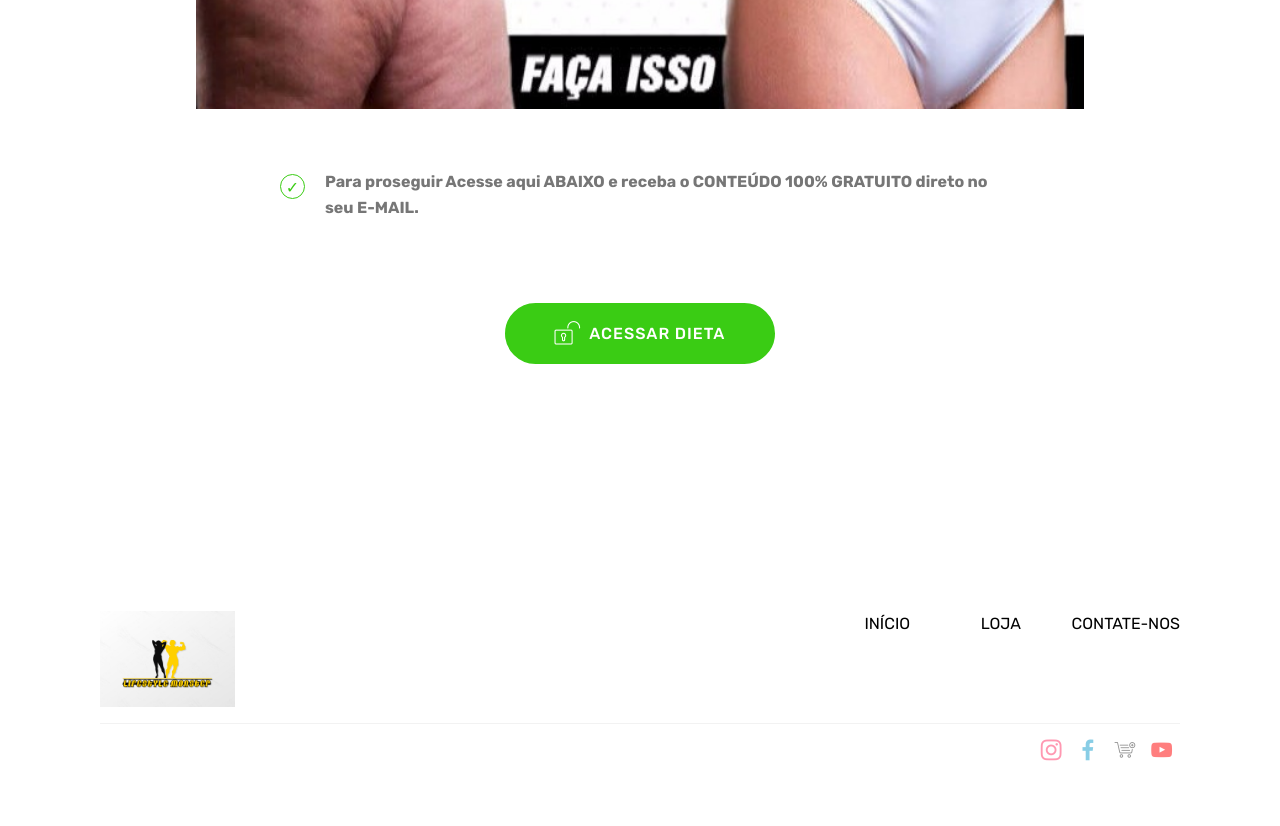
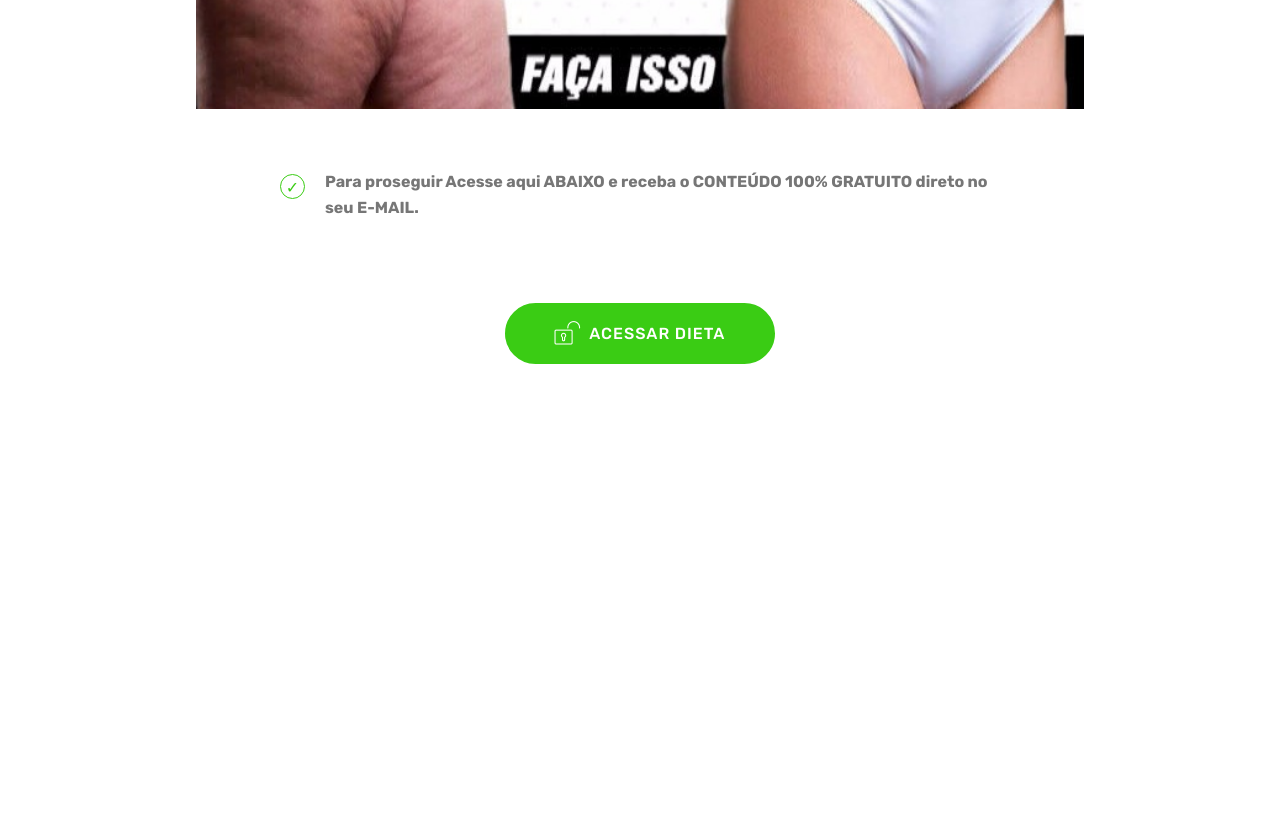
Before and after one commit to lifestylemonster/dieta, a plain HTML site: page index.html in a window 1280 px wide. Shown: the part 1694-2520 px from the top of the page. After the commit the page ends 2185 px from the top, so only its background shows below. Drawn offline with Linux system fonts and the light colour scheme; files whose address does not match are found by name.

Commit message:
create github pages

```diff
--- a/assets/mobirise/css/mbr-additional.css
+++ b/assets/mobirise/css/mbr-additional.css
@@ -835,73 +835,3 @@ section.lazy-placeholder:after {
   padding-bottom: 120px;
   background-color: #ffffff;
 }
-.cid-scambFIV9b {
-  padding-top: 120px;
-  padding-bottom: 45px;
-  background-color: #ffffff;
-}
-@media (max-width: 767px) {
-  .cid-scambFIV9b .media-wrap {
-    margin-bottom: 1rem;
-    text-align: center;
-  }
-}
-.cid-scambFIV9b .media-wrap .mbr-iconfont-logo {
-  font-size: 7rem;
-  color: #f36;
-}
-.cid-scambFIV9b .media-wrap img {
-  height: 6rem;
-}
-.cid-scambFIV9b .mbr-text {
-  color: #767676;
-}
-@media (max-width: 767px) {
-  .cid-scambFIV9b .footer-lower .copyright {
-    margin-bottom: 1rem;
-    text-align: center;
-  }
-}
-.cid-scambFIV9b .footer-lower hr {
-  margin: 1rem 0;
-  border-color: #000;
-  opacity: .05;
-}
-.cid-scambFIV9b .footer-lower .social-list {
-  padding-left: 0;
-  margin-bottom: 0;
-  list-style: none;
-  display: flex;
-  -webkit-flex-wrap: wrap;
-  flex-wrap: wrap;
-  -webkit-justify-content: flex-end;
-  justify-content: flex-end;
-}
-.cid-scambFIV9b .footer-lower .social-list .mbr-iconfont-social {
-  font-size: 1.3rem;
-  color: #232323;
-}
-.cid-scambFIV9b .footer-lower .social-list .soc-item {
-  margin: 0 .5rem;
-}
-.cid-scambFIV9b .footer-lower .social-list a {
-  margin: 0;
-  opacity: .5;
-  -webkit-transition: .2s linear;
-  transition: .2s linear;
-}
-.cid-scambFIV9b .footer-lower .social-list a:hover {
-  opacity: 1;
-}
-@media (max-width: 767px) {
-  .cid-scambFIV9b .footer-lower .social-list {
-    -webkit-justify-content: center;
-    justify-content: center;
-  }
-}
-.cid-scambFIV9b .copyright > p {
-  color: #ffffff;
-}
-.cid-scambFIV9b .links {
-  color: #ffffff;
-}
--- a/index.html
+++ b/index.html
@@ -16,7 +16,6 @@
   <link rel="stylesheet" href="assets/bootstrap/css/bootstrap-grid.min.css">
   <link rel="stylesheet" href="assets/bootstrap/css/bootstrap-reboot.min.css">
   <link rel="stylesheet" href="assets/tether/tether.min.css">
-  <link rel="stylesheet" href="assets/socicon/css/styles.css">
   <link rel="stylesheet" href="assets/theme/css/style.css">
   <link rel="preload" as="style" href="assets/mobirise/css/mbr-additional.css"><link rel="stylesheet" href="assets/mobirise/css/mbr-additional.css" type="text/css">
 
@@ -39,7 +38,7 @@
     </div>
 </section>
 
-<section class="engine"><a href="https://mobirise.info/p">website templates free download</a></section><section class="cid-scanX2uglG" id="image3-7">
+<section class="engine"><a href="https://mobirise.info/m">free web design templates</a></section><section class="cid-scanX2uglG" id="image3-7">
 
 
 
@@ -141,67 +140,6 @@
     </div>
 </section>
 
-<section class="cid-scambFIV9b" id="footer5-4">
-
-
-
-
-
-    <div class="container">
-        <div class="media-container-row">
-            <div class="col-md-3">
-                <div class="media-wrap">
-
-                       <img src="assets/images/logo-monstr-6-352x251.png" alt="Mobirise" title="">
-
-                </div>
-            </div>
-            <div class="col-md-9">
-                <p class="mbr-text align-right links mbr-fonts-style display-7"><a href="https://lifestylemonster.github.io/lifestylemonster/" class="text-black">INÍCIO&nbsp;</a> &nbsp; &nbsp; &nbsp; &nbsp; &nbsp; &nbsp; &nbsp; &nbsp;<a href="https://lifestylemonster.github.io/loja/" target="_blank" class="text-black"> LOJA &nbsp; &nbsp;</a> &nbsp; &nbsp; &nbsp;<a href="mailto:lifestyyyle.monster@gmail.com" class="text-black">&nbsp; &nbsp;CONTATE-NOS</a></p>
-            </div>
-        </div>
-        <div class="footer-lower">
-            <div class="media-container-row">
-                <div class="col-md-12">
-                    <hr>
-                </div>
-            </div>
-            <div class="media-container-row mbr-white">
-                <div class="col-md-6 copyright">
-                    <p class="mbr-text mbr-fonts-style display-7">
-                        © Copyright 2020 Lifestyle MONSTER -&nbsp;</p>
-                </div>
-                <div class="col-md-6">
-                    <div class="social-list align-right">
-                        <div class="soc-item">
-                            <a href="https://www.instagram.com/lifestyle_monsters/" target="_blank">
-                                <span class="mbr-iconfont mbr-iconfont-social socicon-instagram socicon" style="color: rgb(255, 51, 102); fill: rgb(255, 51, 102);"></span>
-                            </a>
-                        </div>
-                        <div class="soc-item">
-                            <a href="https://www.facebook.com/lifestylemonster.com.brr" target="_blank">
-                                <span class="mbr-iconfont mbr-iconfont-social socicon-facebook socicon" style="color: rgb(20, 157, 204); fill: rgb(20, 157, 204);"></span>
-                            </a>
-                        </div>
-                        <div class="soc-item">
-                            <a href="https://lifestylemonster.github.io/loja/" target="_blank">
-                                <span class="mbr-iconfont mbr-iconfont-social mbri-cart-add" style="color: rgb(35, 35, 35); fill: rgb(35, 35, 35);"></span>
-                            </a>
-                        </div>
-                        <div class="soc-item">
-                            <a href="https://www.youtube.com/channel/UCHH_7GZM1-6yOVtyZLuivBA?view_as=subscriber" target="_blank">
-                                <span class="mbr-iconfont mbr-iconfont-social socicon-youtube socicon" style="color: rgb(255, 0, 0); fill: rgb(255, 0, 0);"></span>
-                            </a>
-                        </div>
-
-
-                    </div>
-                </div>
-            </div>
-        </div>
-    </div>
-</section>
-
 
   <script src="assets/web/assets/jquery/jquery.min.js"></script>
   <script src="assets/popper/popper.min.js"></script>
```
Also changed, not shown: 1 other file.
